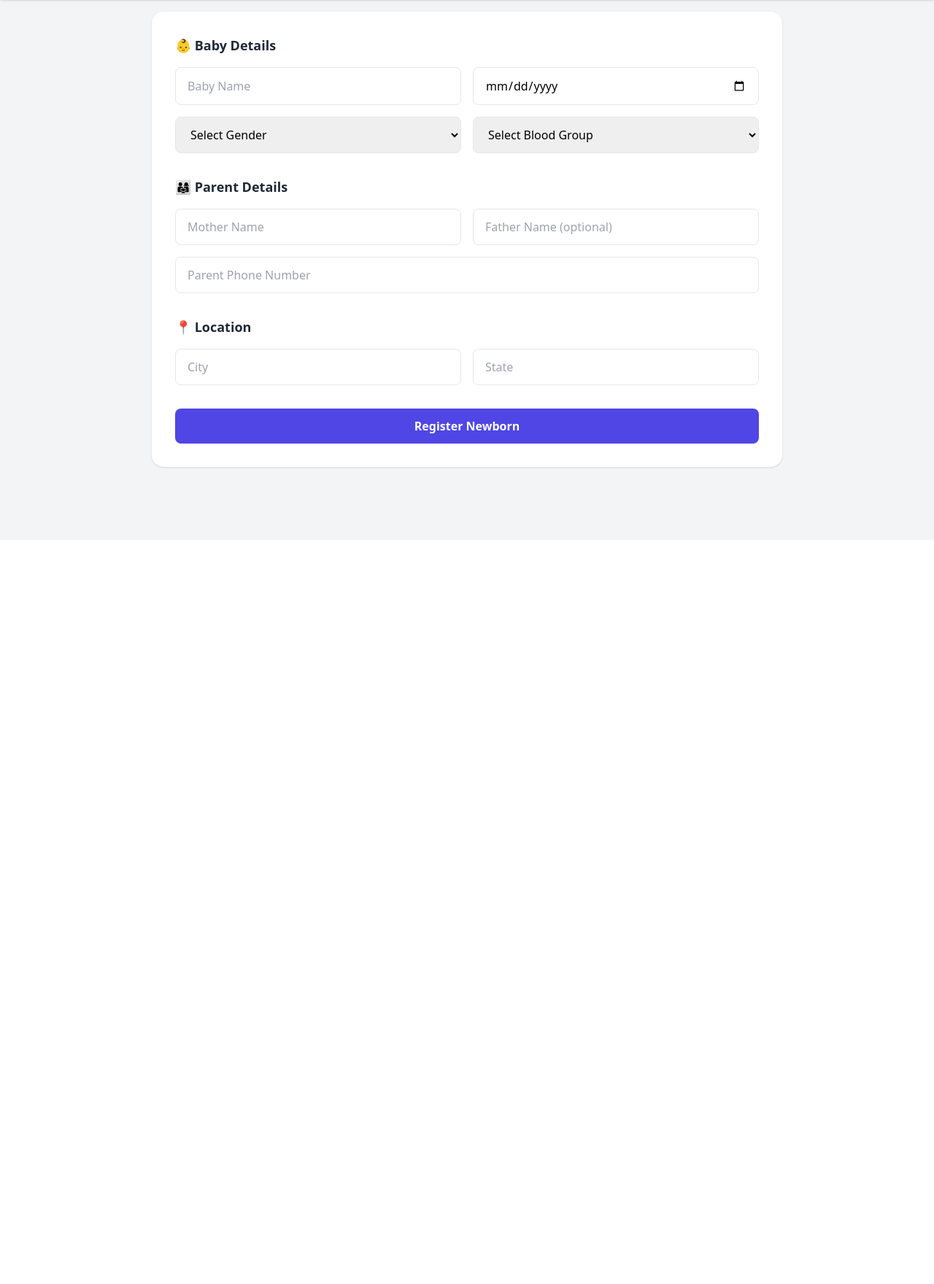
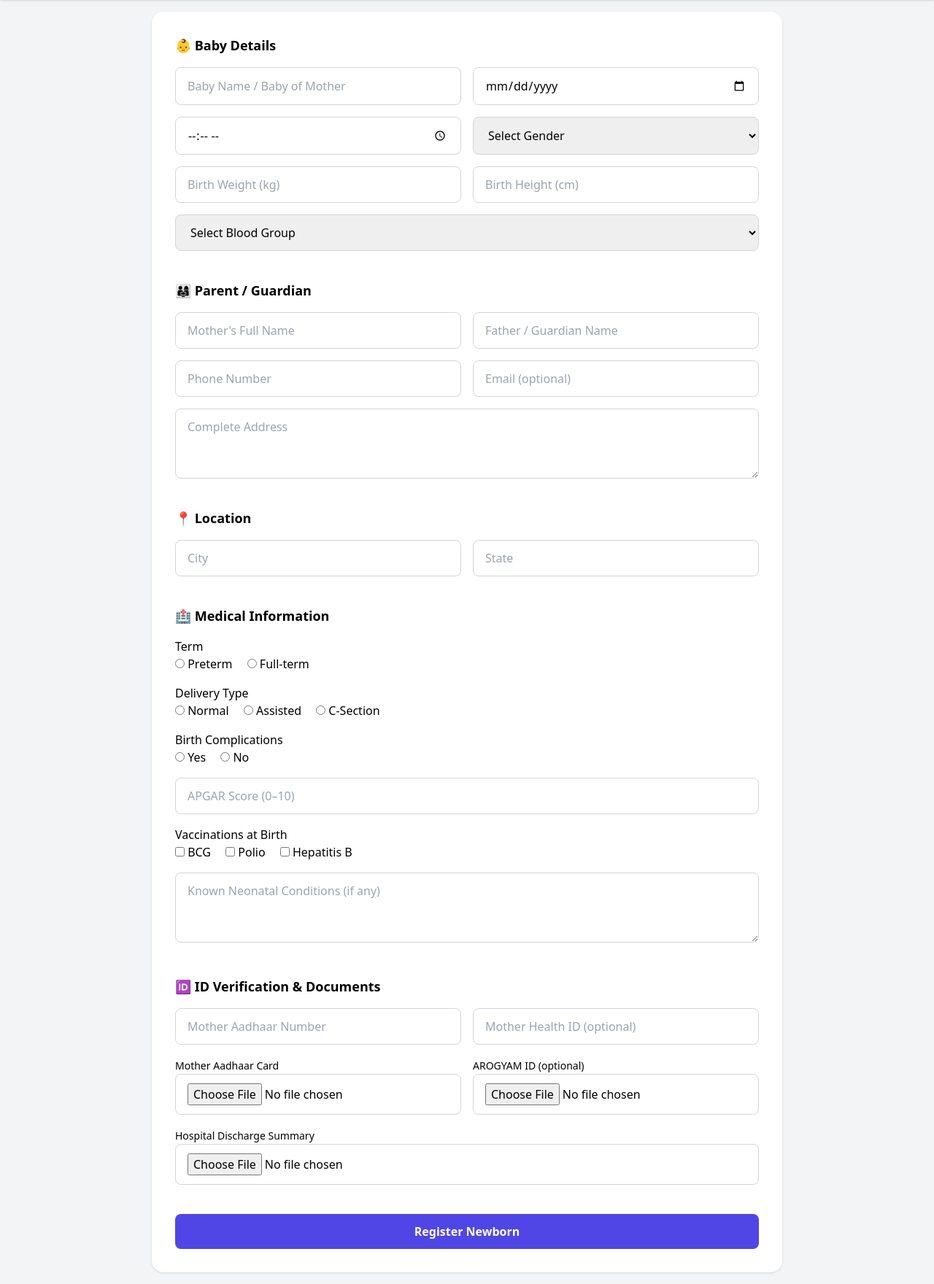
Before and after one commit to deva41103/Aroyag, a Flask app: template templates/hospital/newborn/newborn_register.html in a window 1280 px wide. Shown: the part 60-1820 px from the top of the page at 73% size. Before the commit the page ends 704 px from the top, so only its background shows below. Run offline with Flask 3, Linux system fonts and the light colour scheme; the template is opened without the code that fills it, so the values that code supplies are empty; parts of the project's set-up code (start-up, migrations or seed data) failed here and were passed over; some libraries are stand-ins or nearby versions.

Commit message:
newborn registration

```diff
--- a/routes/dashboard.py
+++ b/routes/dashboard.py
@@ -428,7 +428,7 @@ def hospital_dashboard():
     newborns = (
         supabase
         .table("newborns")
-        .select("baby_name, dob, gender, health_id, created_at")
+        .select("baby_name, dob, gender, baby_health_id, created_at")
         .eq("hospital_id", hospital_id)
         .order("created_at", desc=True)
         .execute()
--- a/templates/hospital/hospital_dashboard.html
+++ b/templates/hospital/hospital_dashboard.html
@@ -54,7 +54,7 @@
           <td class="p-2">{{ n.baby_name }}</td>
           <td class="p-2">{{ n.dob }}</td>
           <td class="p-2">{{ n.gender }}</td>
-          <td class="p-2">{{ n.health_id }}</td>
+          <td class="p-2">{{ n.baby_health_id }}</td>
         </tr>
         {% endfor %}
       </tbody>
--- a/templates/hospital/newborn/newborn_register.html
+++ b/templates/hospital/newborn/newborn_register.html
@@ -12,9 +12,7 @@
 <!-- Header -->
 <header class="bg-white shadow">
   <div class="max-w-7xl mx-auto px-4 py-4 flex justify-between items-center">
-    <h1 class="text-xl font-bold text-indigo-700">
-      Newborn Registration
-    </h1>
+    <h1 class="text-xl font-bold text-indigo-700">Newborn Registration</h1>
     <a href="/hospital/dashboard" class="text-sm text-indigo-600 font-medium">
       ← Back to Dashboard
     </a>
@@ -23,121 +21,161 @@
 
 <!-- Content -->
 <main class="max-w-4xl mx-auto p-4">
-
   <div class="bg-white rounded-2xl shadow p-8">
 
-    <form method="POST" class="space-y-8">
+    <form method="POST" enctype="multipart/form-data" class="space-y-10">
 
-      <!-- Baby Details -->
-      <div>
-        <h2 class="text-lg font-semibold text-gray-800 mb-4">
-          👶 Baby Details
-        </h2>
+      <!-- 👶 Baby Details -->
+      <section>
+        <h2 class="text-lg font-semibold mb-4">👶 Baby Details</h2>
+        <div class="grid md:grid-cols-2 gap-4">
 
-        <div class="grid grid-cols-1 md:grid-cols-2 gap-4">
-          <input
-            name="baby_name"
-            placeholder="Baby Name"
-            required
-            class="w-full px-4 py-3 border rounded-lg focus:ring-2 focus:ring-indigo-600"
-          >
+          <input name="baby_name" required placeholder="Baby Name / Baby of Mother"
+            class="input">
 
-          <input
-            type="date"
-            name="dob"
-            required
-            class="w-full px-4 py-3 border rounded-lg focus:ring-2 focus:ring-indigo-600"
-          >
+          <input type="date" name="dob" required class="input">
 
-          <select
-            name="gender"
-            required
-            class="w-full px-4 py-3 border rounded-lg focus:ring-2 focus:ring-indigo-600"
-          >
+          <input type="time" name="time_of_birth" class="input">
+
+          <select name="gender" required class="input">
             <option value="">Select Gender</option>
             <option>Male</option>
             <option>Female</option>
           </select>
 
-          <select
-            name="blood_group"
-            required
-            class="w-full px-4 py-3 border rounded-lg focus:ring-2 focus:ring-indigo-600"
-          >
+          <input name="birth_weight" placeholder="Birth Weight (kg)" class="input">
+          <input name="birth_height" placeholder="Birth Height (cm)" class="input">
+
+          <select name="blood_group" required class="input md:col-span-2">
             <option value="">Select Blood Group</option>
             <option>A+</option><option>A-</option>
             <option>B+</option><option>B-</option>
             <option>AB+</option><option>AB-</option>
             <option>O+</option><option>O-</option>
           </select>
+
         </div>
-      </div>
+      </section>
 
-      <!-- Parent Details -->
-      <div>
-        <h2 class="text-lg font-semibold text-gray-800 mb-4">
-          👨‍👩‍👧 Parent Details
-        </h2>
+      <!-- 👨‍👩‍👧 Parent Details -->
+      <section>
+        <h2 class="text-lg font-semibold mb-4">👨‍👩‍👧 Parent / Guardian</h2>
+        <div class="grid md:grid-cols-2 gap-4">
 
-        <div class="grid grid-cols-1 md:grid-cols-2 gap-4">
-          <input
-            name="mother_name"
-            placeholder="Mother Name"
-            required
-            class="w-full px-4 py-3 border rounded-lg focus:ring-2 focus:ring-indigo-600"
-          >
+          <input name="mother_name" required placeholder="Mother's Full Name" class="input">
+          <input name="father_name" placeholder="Father / Guardian Name" class="input">
 
-          <input
-            name="father_name"
-            placeholder="Father Name (optional)"
-            class="w-full px-4 py-3 border rounded-lg focus:ring-2 focus:ring-indigo-600"
-          >
+          <input name="parent_phone" required placeholder="Phone Number" class="input">
+          <input name="email" placeholder="Email (optional)" class="input">
 
-          <input
-            name="parent_phone"
-            placeholder="Parent Phone Number"
-            required
-            class="w-full px-4 py-3 border rounded-lg focus:ring-2 focus:ring-indigo-600 md:col-span-2"
-          >
+          <textarea name="address" placeholder="Complete Address"
+            class="input md:col-span-2 h-24"></textarea>
+
         </div>
-      </div>
+      </section>
 
-      <!-- Location -->
-      <div>
-        <h2 class="text-lg font-semibold text-gray-800 mb-4">
-          📍 Location
-        </h2>
+      <!-- 📍 Location -->
+      <section>
+        <h2 class="text-lg font-semibold mb-4">📍 Location</h2>
+        <div class="grid md:grid-cols-2 gap-4">
+          <input name="city" required placeholder="City" class="input">
+          <input name="state" placeholder="State" class="input">
+        </div>
+      </section>
 
-        <div class="grid grid-cols-1 md:grid-cols-2 gap-4">
-          <input
-            name="city"
-            placeholder="City"
-            required
-            class="w-full px-4 py-3 border rounded-lg focus:ring-2 focus:ring-indigo-600"
-          >
+      <!-- 🏥 Medical Information -->
+      <section>
+        <h2 class="text-lg font-semibold mb-4">🏥 Medical Information</h2>
 
-          <input
-            name="state"
-            placeholder="State"
-            required
-            class="w-full px-4 py-3 border rounded-lg focus:ring-2 focus:ring-indigo-600"
-          >
+        <div class="space-y-4">
+
+          <div>
+            <label class="font-medium">Term</label><br>
+            <label><input type="radio" name="term" value="Preterm"> Preterm</label>
+            <label class="ml-4"><input type="radio" name="term" value="Full-term"> Full-term</label>
+          </div>
+
+          <div>
+            <label class="font-medium">Delivery Type</label><br>
+            <label><input type="radio" name="delivery_type" value="Normal"> Normal</label>
+            <label class="ml-4"><input type="radio" name="delivery_type" value="Assisted"> Assisted</label>
+            <label class="ml-4"><input type="radio" name="delivery_type" value="C-Section"> C-Section</label>
+          </div>
+
+          <div>
+            <label class="font-medium">Birth Complications</label><br>
+            <label><input type="radio" name="birth_complications" value="yes"> Yes</label>
+            <label class="ml-4"><input type="radio" name="birth_complications" value="no"> No</label>
+          </div>
+
+          <input name="apgar_score" placeholder="APGAR Score (0–10)" class="input">
+
+          <div>
+            <label class="font-medium">Vaccinations at Birth</label><br>
+            <label><input type="checkbox" name="vaccinations" value="BCG"> BCG</label>
+            <label class="ml-4"><input type="checkbox" name="vaccinations" value="Polio"> Polio</label>
+            <label class="ml-4"><input type="checkbox" name="vaccinations" value="Hepatitis B"> Hepatitis B</label>
+          </div>
+
+          <textarea name="neonatal_conditions"
+            placeholder="Known Neonatal Conditions (if any)"
+            class="input h-24"></textarea>
+
         </div>
-      </div>
+      </section>
 
-      <!-- Submit -->
-      <button
-        type="submit"
-        class="w-full bg-indigo-600 text-white py-3 rounded-lg font-semibold hover:bg-indigo-700 transition"
-      >
+      <!-- 🆔 ID Verification & Documents -->
+      <section>
+        <h2 class="text-lg font-semibold mb-4">🆔 ID Verification & Documents</h2>
+
+        <div class="grid md:grid-cols-2 gap-4">
+
+          <input name="mother_aadhaar" placeholder="Mother Aadhaar Number" class="input">
+          <input name="mother_health_id" placeholder="Mother Health ID (optional)" class="input">
+
+          <div>
+            <label class="text-sm">Mother Aadhaar Card</label>
+            <input type="file" name="mother_aadhaar_file" class="input">
+          </div>
+
+          <div>
+            <label class="text-sm">AROGYAM ID (optional)</label>
+            <input type="file" name="arogyam_id_file" class="input">
+          </div>
+
+          <div class="md:col-span-2">
+            <label class="text-sm">Hospital Discharge Summary</label>
+            <input type="file" name="discharge_summary_file" class="input">
+          </div>
+
+        </div>
+      </section>
+
+      <!-- ✅ Submit -->
+      <button type="submit"
+        class="w-full bg-indigo-600 text-white py-3 rounded-lg font-semibold hover:bg-indigo-700 transition">
         Register Newborn
       </button>
 
     </form>
 
   </div>
+</main>
 
-</main>
+<!-- Tailwind Input Style -->
+<style>
+  .input {
+    width: 100%;
+    padding: 0.75rem 1rem;
+    border: 1px solid #d1d5db;
+    border-radius: 0.5rem;
+    outline: none;
+  }
+  .input:focus {
+    border-color: #6366f1;
+    box-shadow: 0 0 0 2px rgba(99,102,241,.2);
+  }
+</style>
 
 </body>
 </html>
```
Also changed, not shown: routes/newborn.py (+87 -23 lines).
